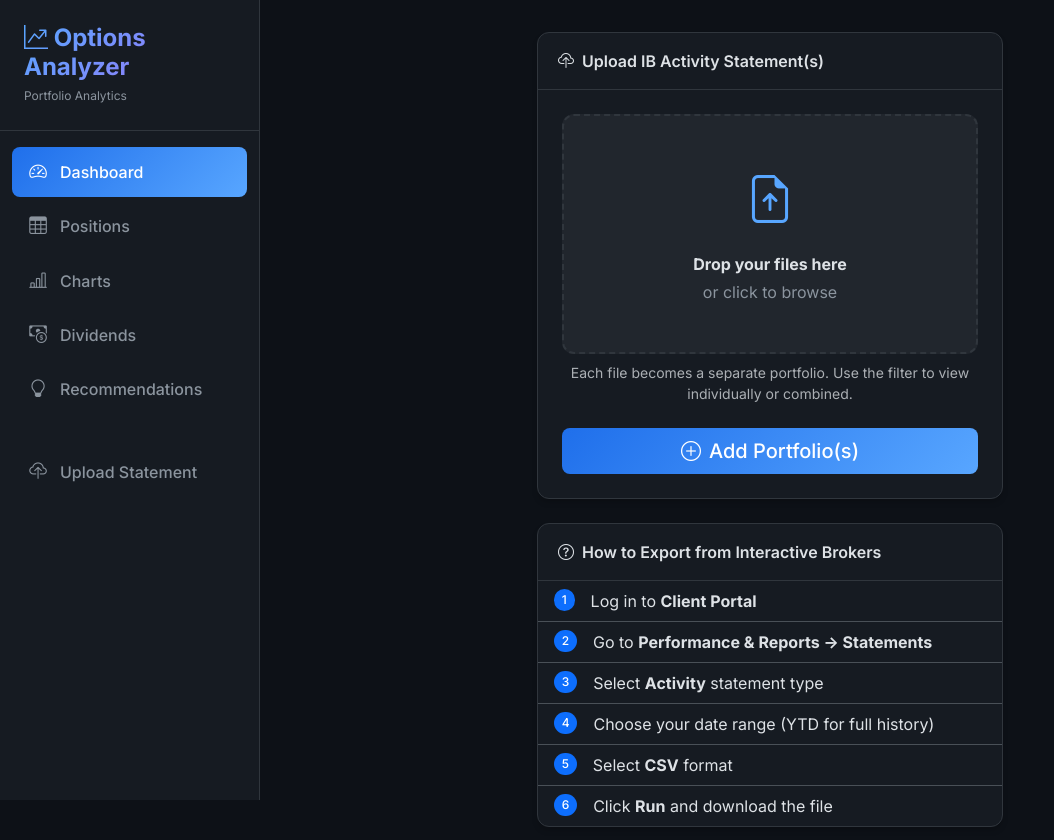
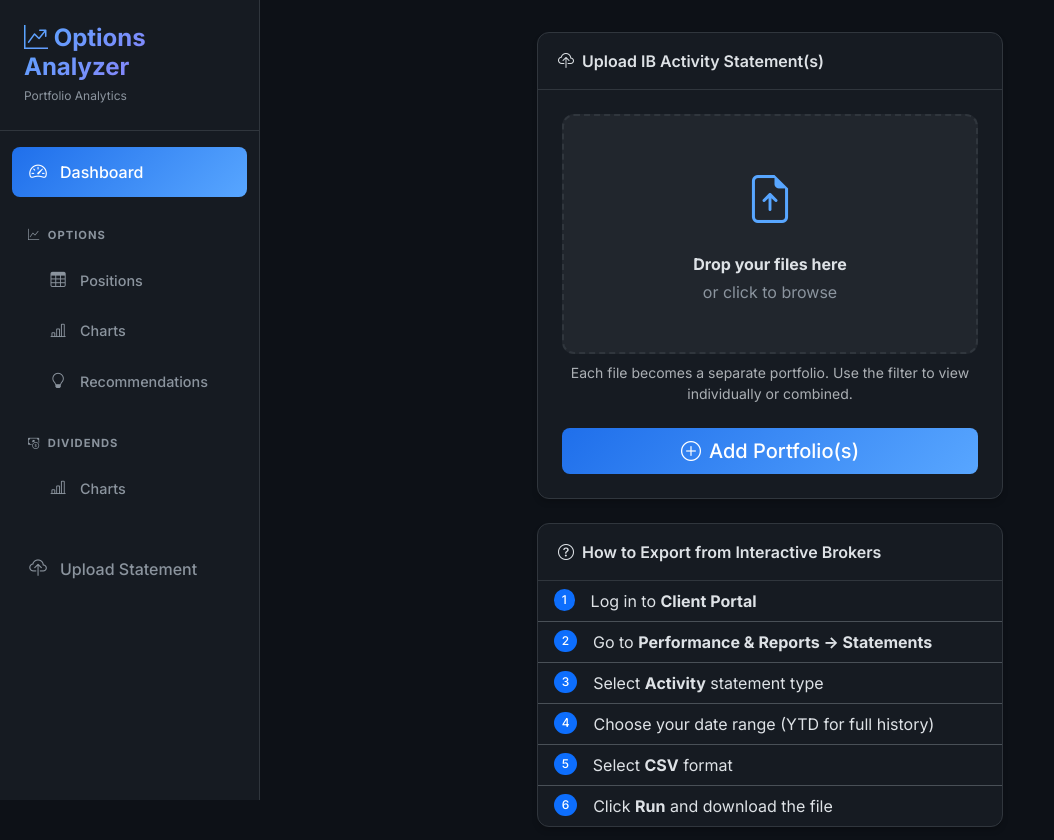
Before and after one commit to gRaytan/Options-Analyzer, a Flask app: page / in a window 1280 px wide. Shown: the top 840 px of the page, without its empty margins (0-1054 px from the left). Run offline with Flask 3, Linux system fonts and the light colour scheme.

Commit message:
add sub tabs

```diff
--- a/src/web/app.py
+++ b/src/web/app.py
@@ -364,11 +364,17 @@ def create_app(config=None):
         dividends_by_symbol = portfolio.get_dividends_by_symbol()
 
         # Build stock info with dividend yield
+        # Only include stocks that are currently held (shares > 0)
         dividend_stocks = []
         for symbol, div_data in dividends_by_symbol.items():
             # Find ALL stock positions for this symbol (may have multiple from different portfolios)
             matching_stocks = [s for s in portfolio.stocks if s.symbol == symbol]
             shares = sum(s.quantity for s in matching_stocks) if matching_stocks else 0
+
+            # Skip stocks that are no longer held
+            if shares <= 0:
+                continue
+
             # Use the first stock's current price (should be same for all)
             current_price = matching_stocks[0].current_price if matching_stocks else 0
             market_value = shares * current_price if shares and current_price else 0
@@ -397,33 +403,19 @@ def create_app(config=None):
         # Sort by YTD dividends descending
         dividend_stocks.sort(key=lambda x: x['ytd_dividends'], reverse=True)
 
-        # Calculate projection for next 12 months
-        # Use average monthly dividend from available data
+        # Calculate average monthly dividend from available data
         total_ytd = portfolio.total_dividends
         if months:
             avg_monthly = total_ytd / len(months)
-            projected_annual = avg_monthly * 12
         else:
             avg_monthly = 0
-            projected_annual = 0
-
-        # Monthly projection (next 12 months)
-        today = datetime.now()
-        projection_months = []
-        projection_values = []
-        for i in range(12):
-            future_date = today + timedelta(days=30 * (i + 1))
-            projection_months.append(future_date.strftime("%Y-%m"))
-            projection_values.append(avg_monthly)
 
         chart_data = {
             'months': months,
+            'months_count': len(months),
             'dividends': [monthly_dividends.get(m, 0) for m in months],
             'total_dividends': total_ytd,
             'avg_monthly': avg_monthly,
-            'projected_annual': projected_annual,
-            'projection_months': projection_months,
-            'projection_values': projection_values,
         }
 
         return render_template('dividends.html',
--- a/templates/base.html
+++ b/templates/base.html
@@ -102,6 +102,19 @@
             margin-right: 0.75rem;
             width: 20px;
             text-align: center;
+        }
+
+        .sidebar-nav .nav-link-sub {
+            padding-left: 2.25rem;
+            font-size: 0.9rem;
+        }
+
+        .sidebar-nav .nav-link-sub i {
+            font-size: 0.95rem;
+        }
+
+        .nav-section-header {
+            margin-top: 0.5rem;
         }
 
         /* Main Content */
@@ -429,31 +442,52 @@
             <small>Portfolio Analytics</small>
         </div>
         <ul class="sidebar-nav">
+            <!-- Dashboard -->
             <li class="nav-item">
                 <a class="nav-link {% if request.endpoint == 'index' %}active{% endif %}" href="/">
                     <i class="bi bi-speedometer2"></i> Dashboard
                 </a>
             </li>
+
+            <!-- Options Section -->
+            <li class="nav-item mt-3">
+                <div class="nav-section-header px-3 py-2">
+                    <small class="text-muted text-uppercase fw-bold" style="font-size: 0.7rem; letter-spacing: 1px;">
+                        <i class="bi bi-graph-up me-1"></i> Options
+                    </small>
+                </div>
+            </li>
             <li class="nav-item">
-                <a class="nav-link {% if request.endpoint == 'positions' %}active{% endif %}" href="/positions">
+                <a class="nav-link nav-link-sub {% if request.endpoint == 'positions' %}active{% endif %}" href="/positions">
                     <i class="bi bi-table"></i> Positions
                 </a>
             </li>
             <li class="nav-item">
-                <a class="nav-link {% if request.endpoint == 'charts' %}active{% endif %}" href="/charts">
+                <a class="nav-link nav-link-sub {% if request.endpoint == 'charts' %}active{% endif %}" href="/charts">
                     <i class="bi bi-bar-chart-line"></i> Charts
                 </a>
             </li>
             <li class="nav-item">
-                <a class="nav-link {% if request.endpoint == 'dividends' %}active{% endif %}" href="/dividends">
-                    <i class="bi bi-cash-coin"></i> Dividends
-                </a>
-            </li>
-            <li class="nav-item">
-                <a class="nav-link {% if request.endpoint == 'recommendations' %}active{% endif %}" href="/recommendations">
+                <a class="nav-link nav-link-sub {% if request.endpoint == 'recommendations' %}active{% endif %}" href="/recommendations">
                     <i class="bi bi-lightbulb"></i> Recommendations
                 </a>
             </li>
+
+            <!-- Dividends Section -->
+            <li class="nav-item mt-3">
+                <div class="nav-section-header px-3 py-2">
+                    <small class="text-muted text-uppercase fw-bold" style="font-size: 0.7rem; letter-spacing: 1px;">
+                        <i class="bi bi-cash-coin me-1"></i> Dividends
+                    </small>
+                </div>
+            </li>
+            <li class="nav-item">
+                <a class="nav-link nav-link-sub {% if request.endpoint == 'dividends' %}active{% endif %}" href="/dividends">
+                    <i class="bi bi-bar-chart-line"></i> Charts
+                </a>
+            </li>
+
+            <!-- Upload -->
             <li class="nav-item" style="margin-top: 2rem;">
                 <a class="nav-link {% if request.endpoint == 'upload' %}active{% endif %}" href="/upload">
                     <i class="bi bi-cloud-upload"></i> Upload Statement
```
Also changed, not shown: src/models/portfolio.py (+5 -2 lines), templates/dividends.html (+8 -81 lines).
